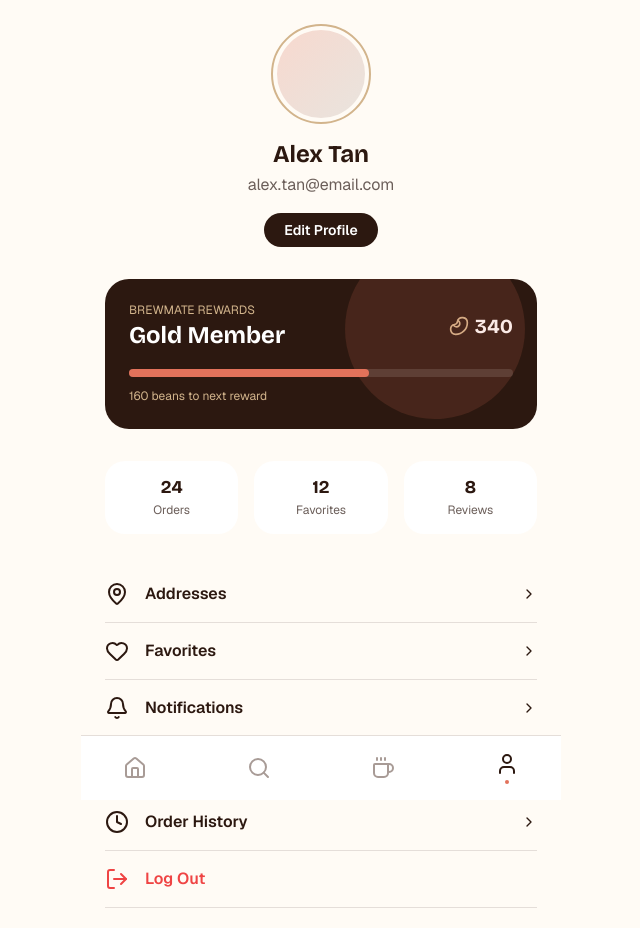
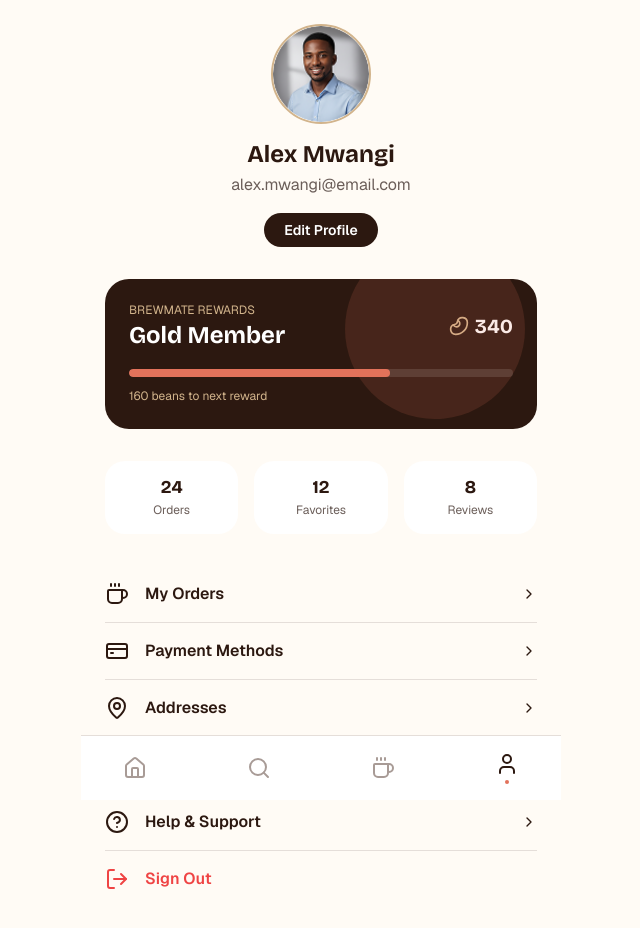
Before and after one commit to muazzim-ms/brewmate-pwa, a React (Vite) app: page /profile in a window 1280 px wide. Shown: the top 928 px of the page, without its empty margins (319-959 px from the left). Built offline with nearby package versions, Linux system fonts and the light colour scheme.

Commit message:
syamim/profile

```diff
--- /dev/null
+++ b/src/components/profile/Avatar.jsx
@@ -0,0 +1,33 @@
+export default function Avatar({ name, imageUrl, size = 100 }) {
+  const initials = name
+    .split(" ")
+    .filter(Boolean)
+    .slice(0, 2)
+    .map((part) => part[0]?.toUpperCase())
+    .join("");
+
+  return (
+    <div
+      className="flex items-center justify-center overflow-hidden rounded-full border-2 border-solid border-border-strong"
+      style={{ width: size, height: size }}
+    >
+      {imageUrl ? (
+        <img
+          src={imageUrl}
+          alt={name}
+          className="size-full rounded-full object-cover"
+        />
+      ) : (
+        <div
+          className="flex size-full items-center justify-center rounded-full bg-gradient-to-br from-brand-accent/25 to-interactive-primary/10"
+          role="img"
+          aria-label={name}
+        >
+          <span className="font-heading text-[28px] font-bold text-text-primary">
+            {initials}
+          </span>
+        </div>
+      )}
+    </div>
+  );
+}
--- /dev/null
+++ b/src/components/profile/LoyaltyCard.jsx
@@ -0,0 +1,39 @@
+import { Bean } from 'lucide-react'
+
+export default function LoyaltyCard({ programName, tierName, beans, beansToNextReward, beansPerReward }) {
+  const progress = beansPerReward > 0 ? Math.min(1, Math.max(0, beans / beansPerReward)) : 0
+
+  return (
+    <div className="relative flex w-full flex-col gap-5 overflow-clip rounded-2xl bg-interactive-primary p-6">
+      <div className="absolute left-60 -top-10 size-[180px] rounded-full bg-brand-accent opacity-15" />
+      <div className="flex w-full items-center justify-between">
+        <div className="flex flex-col items-start gap-[2px] whitespace-nowrap [word-break:break-word]">
+          <p className="font-body text-[12px] font-normal uppercase leading-[1.3] text-loyalty-gold">
+            {programName}
+          </p>
+          <p className="font-heading text-[24px] font-bold leading-[1.2] text-white">{tierName}</p>
+        </div>
+        <div className="flex items-center gap-[6px]">
+          <Bean size={20} className="text-loyalty-gold" />
+          <p className="font-heading text-[20px] font-bold leading-[1.2] text-white whitespace-nowrap [word-break:break-word]">
+            {beans}
+          </p>
+        </div>
+      </div>
+      <div className="flex w-full flex-col items-start gap-3">
+        <div
+          className="h-[8px] w-full overflow-hidden rounded-[4px] bg-[rgba(255,255,255,0.13)]"
+          role="progressbar"
+          aria-valuenow={Math.round(progress * 100)}
+          aria-valuemin={0}
+          aria-valuemax={100}
+        >
+          <div className="h-full rounded-[4px] bg-brand-accent" style={{ width: `${progress * 100}%` }} />
+        </div>
+        <p className="font-body text-[12px] font-normal leading-[1.3] text-loyalty-gold whitespace-nowrap [word-break:break-word]">
+          {beansToNextReward} beans to next reward
+        </p>
+      </div>
+    </div>
+  )
+}
--- /dev/null
+++ b/src/components/profile/MenuRow.jsx
@@ -0,0 +1,17 @@
+import { ChevronRight } from 'lucide-react'
+
+export default function MenuRow({ icon: Icon, label, onClick, variant = 'default', showChevron = true }) {
+  const tone = variant === 'danger' ? 'text-status-error' : 'text-text-primary'
+
+  return (
+    <button
+      type="button"
+      onClick={onClick}
+      className="flex w-full items-center gap-4 border-b border-solid border-border-subtle py-4 text-left last:border-b-0"
+    >
+      <Icon size={24} className={`shrink-0 ${tone}`} />
+      <p className={`font-body min-w-px flex-[1_0_0] text-[16px] font-semibold leading-[1.5] ${tone}`}>{label}</p>
+      {showChevron && <ChevronRight size={16} className={`shrink-0 ${tone}`} />}
+    </button>
+  )
+}
--- /dev/null
+++ b/src/components/profile/StatCard.jsx
@@ -0,0 +1,8 @@
+export default function StatCard({ value, label }) {
+  return (
+    <div className="flex flex-1 flex-col items-center gap-1 rounded-[20px] bg-white p-4">
+      <p className="font-heading text-[18px] font-bold leading-[1.2] text-text-primary">{value}</p>
+      <p className="font-body text-[12px] font-normal leading-[1.3] text-text-secondary whitespace-nowrap">{label}</p>
+    </div>
+  )
+}
--- /dev/null
+++ b/src/data/profile.js
@@ -0,0 +1,43 @@
+export const currentUser = {
+  name: "Alex Mwangi",
+  email: "alex.mwangi@email.com",
+  avatarUrl: "/avatars/alex_mwangi.png",
+};
+
+export const loyalty = {
+  tierName: "Gold Member",
+  programName: "BrewMate Rewards",
+  beans: 340,
+  beansToNextReward: 160,
+  // Beans needed to complete the current tier's progress bar.
+  beansPerReward: 500,
+};
+
+export const profileStats = [
+  { key: "orders", label: "Orders", value: 24 },
+  { key: "favorites", label: "Favorites", value: 12 },
+  { key: "reviews", label: "Reviews", value: 8 },
+];
+
+export const profileMenuRows = [
+  { key: "my-orders", label: "My Orders", icon: "Coffee", path: "/orders" },
+  {
+    key: "payment-methods",
+    label: "Payment Methods",
+    icon: "CreditCard",
+    path: "/payment-methods",
+  },
+  { key: "addresses", label: "Addresses", icon: "MapPin", path: "/addresses" },
+  {
+    key: "notifications",
+    label: "Notifications",
+    icon: "Bell",
+    path: "/notifications",
+  },
+  {
+    key: "help-support",
+    label: "Help & Support",
+    icon: "HelpCircle",
+    path: "/help-support",
+  },
+];
--- a/src/screens/Profile.jsx
+++ b/src/screens/Profile.jsx
@@ -1,15 +1,14 @@
 import { useNavigate } from 'react-router-dom'
-import { Bean, MapPin, Heart, Bell, Settings, Clock, LogOut, ChevronRight } from 'lucide-react'
+import { Coffee, CreditCard, MapPin, Bell, HelpCircle, LogOut } from 'lucide-react'
 import ScreenShell from '../components/ScreenShell.jsx'
 import TabBar from '../components/TabBar.jsx'
+import Avatar from '../components/profile/Avatar.jsx'
+import LoyaltyCard from '../components/profile/LoyaltyCard.jsx'
+import StatCard from '../components/profile/StatCard.jsx'
+import MenuRow from '../components/profile/MenuRow.jsx'
+import { currentUser, loyalty, profileStats, profileMenuRows } from '../data/profile.js'
 
-const MENU_ROWS = [
-  { key: 'addresses', label: 'Addresses', icon: MapPin, path: '/addresses' },
-  { key: 'favorites', label: 'Favorites', icon: Heart, path: '/favorites' },
-  { key: 'notifications', label: 'Notifications', icon: Bell, path: '/notifications' },
-  { key: 'settings', label: 'Settings', icon: Settings, path: '/settings' },
-  { key: 'order-history', label: 'Order History', icon: Clock, path: '/orders' },
-]
+const MENU_ICONS = { Coffee, CreditCard, MapPin, Bell, HelpCircle }
 
 export default function Profile() {
   const navigate = useNavigate()
@@ -18,88 +17,48 @@ export default function Profile() {
     <ScreenShell>
       <div className="flex flex-1 flex-col items-start">
         <div className="flex w-full flex-col items-center gap-4 pb-8 pt-6">
-          <div className="flex size-[100px] items-start rounded-full border-2 border-solid border-border-strong p-1">
-            <div className="size-full flex-[1_0_0] rounded-full bg-gradient-to-br from-brand-accent/25 to-interactive-primary/10" />
+          <Avatar name={currentUser.name} imageUrl={currentUser.avatarUrl} />
+          <div className="flex flex-col items-center gap-1 whitespace-nowrap [word-break:break-word]">
+            <p className="font-heading text-[24px] font-bold leading-[1.2] text-text-primary">{currentUser.name}</p>
+            <p className="font-body text-[16px] font-normal leading-[1.5] text-text-secondary">{currentUser.email}</p>
           </div>
-          <div className="flex flex-col items-center gap-1 whitespace-nowrap [word-break:break-word]">
-            <p className="font-heading text-[24px] font-bold leading-[1.2] text-text-primary">Alex Tan</p>
-            <p className="font-body text-[16px] font-normal leading-[1.5] text-text-secondary">alex.tan@email.com</p>
-          </div>
-          <div className="flex items-start rounded-[20px] bg-interactive-primary px-5 py-2">
+          <button
+            type="button"
+            onClick={() => navigate('/settings')}
+            className="flex items-start rounded-[20px] bg-interactive-primary px-5 py-2"
+          >
             <p className="font-body text-[14px] font-semibold leading-[1.3] text-white [word-break:break-word]">
               Edit Profile
             </p>
-          </div>
+          </button>
         </div>
 
         <div className="flex w-full items-start px-6 pb-8">
-          <div className="relative flex flex-[1_0_0] flex-col gap-5 overflow-clip rounded-2xl bg-interactive-primary p-6">
-            <div className="absolute left-60 -top-10 size-[180px] rounded-full bg-brand-accent opacity-15" />
-            <div className="flex w-full items-center justify-between">
-              <div className="flex flex-col items-start gap-[2px] whitespace-nowrap [word-break:break-word]">
-                <p className="font-body text-[12px] font-normal uppercase leading-[1.3] text-loyalty-gold">
-                  BrewMate Rewards
-                </p>
-                <p className="font-heading text-[24px] font-bold leading-[1.2] text-white">Gold Member</p>
-              </div>
-              <div className="flex items-center gap-[6px]">
-                <Bean size={20} className="text-loyalty-gold" />
-                <p className="font-heading text-[20px] font-bold leading-[1.2] text-white whitespace-nowrap [word-break:break-word]">
-                  340
-                </p>
-              </div>
-            </div>
-            <div className="flex w-full flex-col items-start gap-3">
-              <div className="flex h-[8px] w-full items-start rounded-[4px] bg-[rgba(255,255,255,0.13)]">
-                <div className="h-full w-[240px] shrink-0 rounded-[4px] bg-brand-accent" />
-              </div>
-              <p className="font-body text-[12px] font-normal leading-[1.3] text-loyalty-gold whitespace-nowrap [word-break:break-word]">
-                160 beans to next reward
-              </p>
-            </div>
-          </div>
+          <LoyaltyCard
+            programName={loyalty.programName}
+            tierName={loyalty.tierName}
+            beans={loyalty.beans}
+            beansToNextReward={loyalty.beansToNextReward}
+            beansPerReward={loyalty.beansPerReward}
+          />
         </div>
 
         <div className="flex w-full gap-4 px-6 pb-8 whitespace-nowrap [word-break:break-word]">
-          <div className="flex flex-[1_0_0] flex-col items-center gap-1 rounded-[20px] bg-white p-4">
-            <p className="font-heading text-[18px] font-bold leading-[1.2] text-text-primary">24</p>
-            <p className="font-body text-[12px] font-normal leading-[1.3] text-text-secondary">Orders</p>
-          </div>
-          <div className="flex flex-[1_0_0] flex-col items-center gap-1 rounded-[20px] bg-white p-4">
-            <p className="font-heading text-[18px] font-bold leading-[1.2] text-text-primary">12</p>
-            <p className="font-body text-[12px] font-normal leading-[1.3] text-text-secondary">Favorites</p>
-          </div>
-          <div className="flex flex-[1_0_0] flex-col items-center gap-1 rounded-[20px] bg-white p-4">
-            <p className="font-heading text-[18px] font-bold leading-[1.2] text-text-primary">8</p>
-            <p className="font-body text-[12px] font-normal leading-[1.3] text-text-secondary">Reviews</p>
-          </div>
+          {profileStats.map((stat) => (
+            <StatCard key={stat.key} value={stat.value} label={stat.label} />
+          ))}
         </div>
 
         <div className="flex w-full flex-col items-start px-6">
-          {MENU_ROWS.map(({ key, label, icon: Icon, path }) => (
-            <button
-              key={key}
-              type="button"
-              onClick={() => navigate(path)}
-              className="flex w-full items-center gap-4 border-b border-solid border-border-subtle py-4 text-left"
-            >
-              <Icon size={24} className="shrink-0 text-text-primary" />
-              <p className="font-body min-w-px flex-[1_0_0] text-[16px] font-semibold leading-[1.5] text-text-primary">
-                {label}
-              </p>
-              <ChevronRight size={16} className="shrink-0 text-text-primary" />
-            </button>
+          {profileMenuRows.map((row) => (
+            <MenuRow
+              key={row.key}
+              icon={MENU_ICONS[row.icon]}
+              label={row.label}
+              onClick={() => navigate(row.path)}
+            />
           ))}
-          <button
-            type="button"
-            onClick={() => navigate('/login')}
-            className="flex w-full items-center gap-4 border-b border-solid border-border-subtle py-4 text-left"
-          >
-            <LogOut size={24} className="shrink-0 text-status-error" />
-            <p className="font-body min-w-px flex-[1_0_0] text-[16px] font-semibold leading-[1.5] text-status-error">
-              Log Out
-            </p>
-          </button>
+          <MenuRow icon={LogOut} label="Sign Out" variant="danger" showChevron={false} onClick={() => navigate('/login')} />
         </div>
       </div>
 
```
Also changed, not shown: public/avatars/alex_mwangi.png (added).
